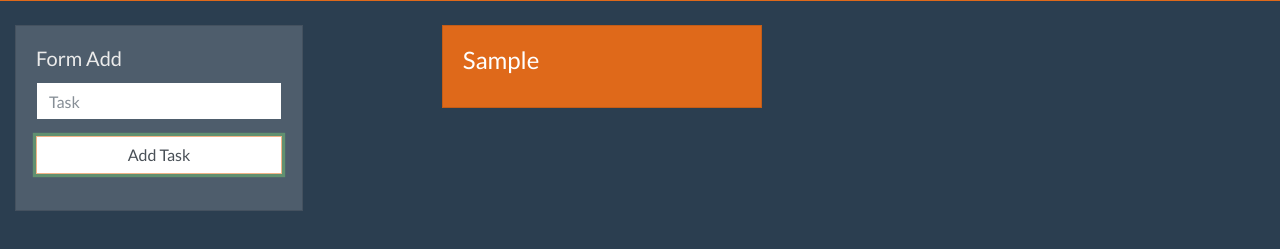
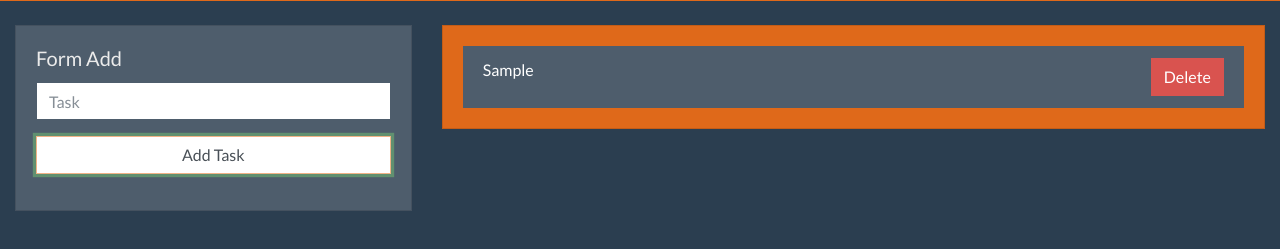
Before and after one commit to rjonathan87/task-vue, a plain HTML site: page index.html in a window 1280 px wide. Both pictures are taken after typing "Sample" into the empty fields and a click on the button "Add Task". Shown: the part 47-296 px from the top of the page. Drawn offline with nearby package versions, Linux system fonts and the light colour scheme.

Commit message:
listas en vista

```diff
--- a/index.html
+++ b/index.html
@@ -13,8 +13,8 @@
     </nav>
     <div id="app" class="container-fluid my-4">
         <div class="row">
-            <div class="col-6 col-md-4">
-                <div class="card" style="width: 18rem;">
+            <div class="col col-md-4">
+                <div class="card">
                     <div class="card-body">
                         <h5 class="card-title">Form Add</h5>
                         <form class="form" id="frm-add">
@@ -33,11 +33,10 @@
                     </div>
                 </div>
             </div>
-            <div class="col-6 col-md-8">
-                <div class="card text-white bg-primary mb-3" style="max-width: 20rem;">
+            <div class="col col-md-8">
+                <div class="card text-white bg-primary mb-3">
                         <div class="card-body">
-                            <h4 class="card-title">{{task}}</h4>
-
+                            <ul class="list-group list-group-flush" id="listTask"></ul>
                         </div>
                 </div>
             </div>
--- a/js/app.js
+++ b/js/app.js
@@ -18,6 +18,7 @@ let app = new Vue({
 
             //actualiza el localStorage
             this.addDB();
+            this.listTask();
             document.getElementById("task").value = '';
         },
 
@@ -41,6 +42,16 @@ let app = new Vue({
                 this.taskArr = [];
             }
         },
+        listTask(){
+            let listTask = document.getElementById("listTask");
+            listTask.innerHTML = '';
+            this.taskArr.forEach((el, index) => {
+                listTask.innerHTML += `
+                    <li class="list-group-item">
+                        ${el.name} <button class="btn btn-danger float-right">Delete</button>
+                    </li>`;
+            })
+        },
         setFocus(){
             document.getElementById("task").focus();
         }
@@ -48,5 +59,6 @@ let app = new Vue({
     mounted() {
         this.setFocus();
         this.checkDB();
+        this.listTask();
     }
 })
```
